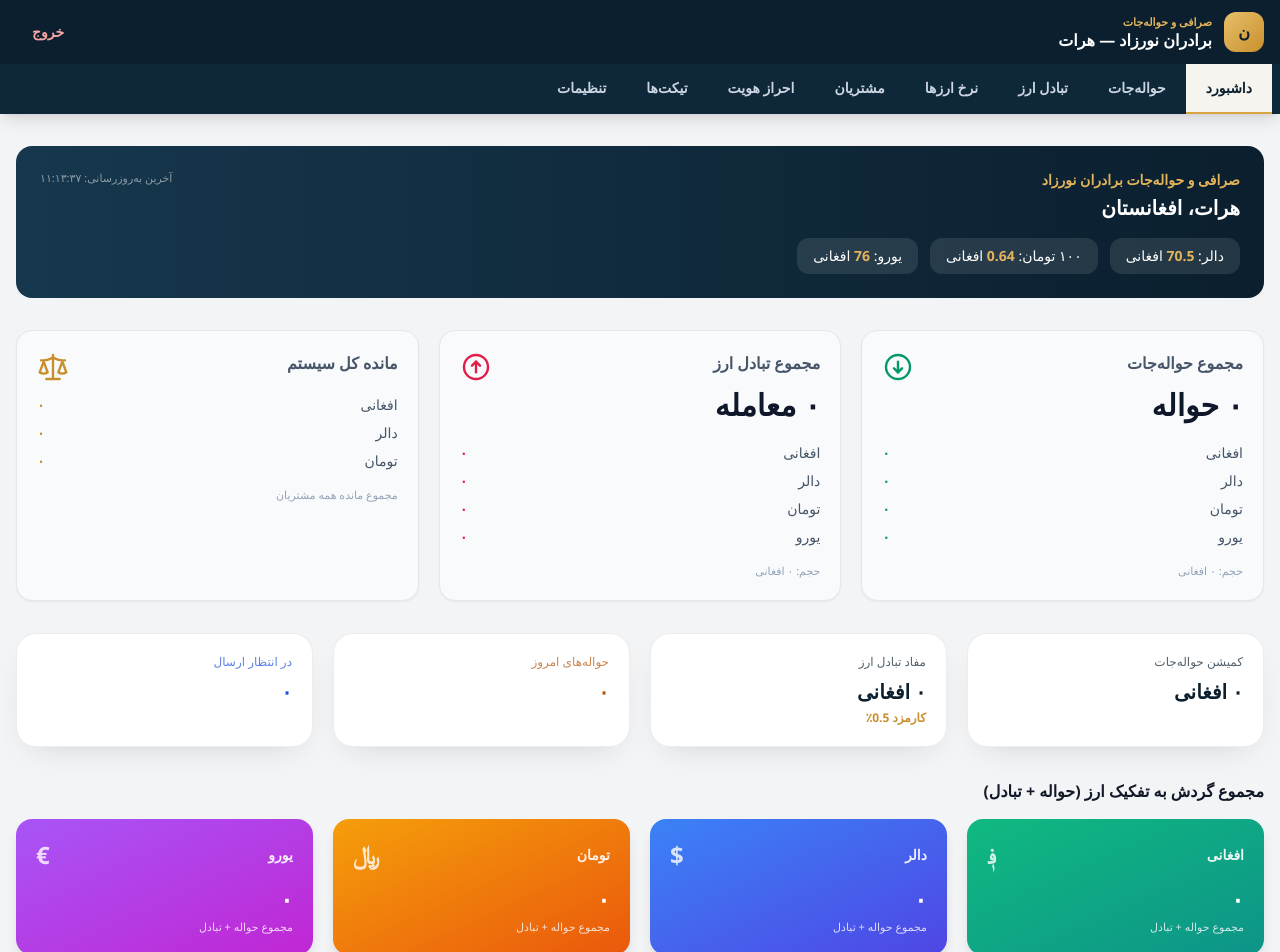
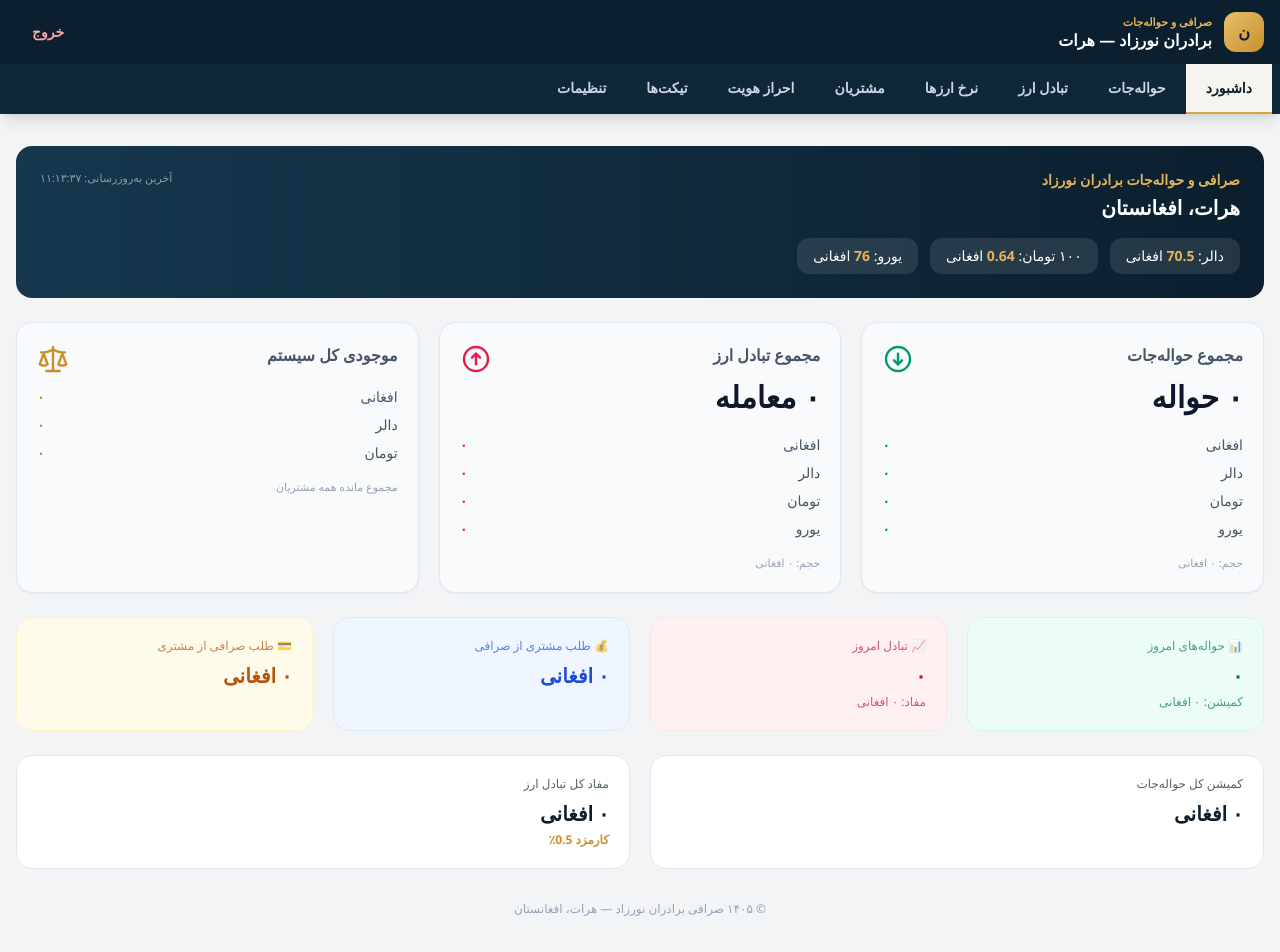
Before and after one commit to nasirahmadrahmati19-hue/exchange-admin, a Next.js app: page /dashboard in a window 1280 px wide. Shown: the top 952 px of the page. Built offline with nearby package versions, Linux system fonts and the light colour scheme; sample sign-in values are in the browser's storage; a small style sheet from the web is missing.

Commit message:
Refactor DashboardData and update calculations
Refactor DashboardData and related interfaces to include new fields for today's statistics and total debt/receivable. Update calculations in DashboardPage to reflect these changes.

```diff
--- a/app/dashboard/page.tsx
+++ b/app/dashboard/page.tsx
@@ -6,7 +6,7 @@ import { useCallback, useEffect, useState } from "react";
    انواع داده (Types)
    ========================================================================== */
 
-type CurCode = "AFN" | "USD" | "IRT" | "EUR"; // افغانی، دالر، تومان، یورو
+type CurCode = "AFN" | "USD" | "IRT" | "EUR";
 
 interface Hawala {
   id: string | number;
@@ -16,8 +16,8 @@ interface Hawala {
   result: number;
   fee?: number;
   status?: string;
-  date?: string;      // تاریخ نمایشی (fa-IR)
-  createdAt?: number;  // timestamp (اختیاری، برای مرتب‌سازی دقیق)
+  date?: string;
+  createdAt?: number;
   sender?: string;
   receiver?: string;
   fromCity?: string;
@@ -25,38 +25,61 @@ interface Hawala {
 }
 
 interface Trade {
+  id?: string | number;
   amount: number;
   currency: string;
   afnValue: number;
+  type?: string; // "deposit" | "withdraw" | "exchange" | "account-transfer"
+  status?: string;
+  date?: string;
+  createdAt?: number;
+  customer?: string;
+  description?: string;
 }
 
 interface UserAccount {
+  id?: string | number;
+  name: string;
   balance?: number;
   balances?: { AFN?: number; USD?: number; IRR?: number };
+  phone?: string;
+  telegram?: string;
 }
 
 interface Rates {
   usd: string;
   eur: string;
-  toman: string; // نرخ به ازای هر ۱۰۰ تومان
+  toman: string;
 }
 
 interface DashboardData {
+  // مجموع حواله‌ها
   hawalaCount: number;
   hawalaVolume: number;
   hawalaTotals: Record<CurCode, number>;
+  hawalaFee: number;
+
+  // مجموع تبادل ارز
   tradeCount: number;
   tradeVolume: number;
   tradeTotals: Record<CurCode, number>;
-  turnover: Record<CurCode, number>; // حواله + تبادل
+  tradeProfit: number;
+
+  // امروز
+  todayHawalaCount: number;
+  todayHawalaFee: number;
+  todayTradeCount: number;
+  todayTradeProfit: number;
+
+  // موجودی کل سیستم
   accounts: { AFN: number; USD: number; IRR: number };
-  totalFee: number;
-  tradeProfit: number;
-  pending: number;
-  today: number;
+
+  // طلب‌ها
+  totalDebt: number; // طلب مشتری از صرافی
+  totalReceivable: number; // طلب صرافی از مشتری
+
   rates: Rates;
   commission: string;
-  latest: Hawala[];
   lastUpdated: Date | null;
 }
 
@@ -66,28 +89,25 @@ const EMPTY_DATA: DashboardData = {
   hawalaCount: 0,
   hawalaVolume: 0,
   hawalaTotals: { ...EMPTY_TOTALS },
+  hawalaFee: 0,
   tradeCount: 0,
   tradeVolume: 0,
   tradeTotals: { ...EMPTY_TOTALS },
-  turnover: { ...EMPTY_TOTALS },
+  tradeProfit: 0,
+  todayHawalaCount: 0,
+  todayHawalaFee: 0,
+  todayTradeCount: 0,
+  todayTradeProfit: 0,
   accounts: { AFN: 0, USD: 0, IRR: 0 },
-  totalFee: 0,
-  tradeProfit: 0,
-  pending: 0,
-  today: 0,
+  totalDebt: 0,
+  totalReceivable: 0,
   rates: { usd: "70.5", eur: "76", toman: "0.64" },
   commission: "0.5",
-  latest: [],
   lastUpdated: null,
 };
 
 const PENDING_STATUSES = ["در انتظار", "در حال انتظار", "در حال ارسال", "معلق"];
 
-/* ==========================================================================
-   نگاشت املاهای مختلف نام ارز به یک کد یکتا
-   قبلاً «دالر» و «دلار» به‌صورت ناسازگار چک می‌شدند و باعث گم شدن بی‌صدای
-   مبالغ در جمع «گردش به تفکیک ارز» می‌شدند. اینجا همه‌چیز یک‌بار نرمال می‌شود.
-   ========================================================================== */
 const CUR_ALIASES: Record<string, CurCode> = {
   "افغانی": "AFN",
   "افغانی ": "AFN",
@@ -104,17 +124,18 @@ const CUR_LABEL: Record<CurCode, string> = {
   EUR: "یورو",
 };
 
+const CUR_SYMBOL: Record<CurCode, string> = {
+  AFN: "؋",
+  USD: "$",
+  IRT: "﷼",
+  EUR: "€",
+};
+
 function normalizeCur(name: string | undefined | null): CurCode | null {
   if (!name) return null;
   return CUR_ALIASES[name.trim()] ?? null;
 }
 
-/* ==========================================================================
-   تبدیل مبلغ به افغانی
-   نکته‌ی مهم: نرخ تومان در این سیستم به‌ازای هر «۱۰۰ تومان» ثبت می‌شود
-   (همان‌طور که در بنر نرخ روز نمایش داده می‌شود). نسخه‌ی قبلی کد به اشتباه
-   بر ۱۰۰۰ تقسیم می‌کرد که حجم معاملات تومانی را ۱۰ برابر کمتر محاسبه می‌کرد.
-   ========================================================================== */
 function toAFN(amount: number, curCode: CurCode | null, rates: Rates): number {
   if (!curCode || !Number.isFinite(amount)) return 0;
   switch (curCode) {
@@ -135,23 +156,9 @@ function safeParse<T>(key: string, fallback: T): { value: T; error: string | nul
     if (!raw) return { value: fallback, error: null };
     return { value: JSON.parse(raw) as T, error: null };
   } catch {
-    return { value: fallback, error: `داده ${key} در حافظه محلی خراب است و نادیده گرفته شد.` };
+    return { value: fallback, error: `داده ${key} در حافظه محلی خراب است.` };
   }
 }
-
-/** جدیدترین حواله‌ها را برمی‌گرداند؛ در صورت وجود createdAt دقیق مرتب می‌کند،
- *  در غیر این صورت فرض می‌شود آخرین آیتم‌های آرایه جدیدترین‌اند. */
-function getLatest(hawala: Hawala[], count: number): Hawala[] {
-  const hasTimestamps = hawala.some((h) => typeof h.createdAt === "number");
-  const sorted = hasTimestamps
-    ? [...hawala].sort((a, b) => (b.createdAt ?? 0) - (a.createdAt ?? 0))
-    : [...hawala].reverse();
-  return sorted.slice(0, count);
-}
-
-/* ==========================================================================
-   کامپوننت اصلی
-   ========================================================================== */
 
 export default function DashboardPage() {
   const [d, setD] = useState<DashboardData>(EMPTY_DATA);
@@ -173,65 +180,96 @@ export default function DashboardPage() {
 
     const hawalaTotals: Record<CurCode, number> = { ...EMPTY_TOTALS };
     const tradeTotals: Record<CurCode, number> = { ...EMPTY_TOTALS };
-    const turnover: Record<CurCode, number> = { ...EMPTY_TOTALS };
 
-    let hawalaVolume = 0, totalFee = 0, pending = 0, today = 0;
+    let hawalaVolume = 0, hawalaFee = 0;
+    let tradeVolume = 0, tradeProfit = 0;
+    let todayHawalaCount = 0, todayHawalaFee = 0;
+    let todayTradeCount = 0, todayTradeProfit = 0;
+
     const todayStr = new Date().toLocaleDateString("fa-IR");
 
+    // محاسبه حواله‌ها
     for (const x of h) {
       const amt = Number(x.amount || 0);
       const payCode = normalizeCur(x.payCur);
-      const getCode = normalizeCur(x.getCur);
+      const fee = Number(x.fee || 0);
 
       if (payCode) {
         hawalaTotals[payCode] += amt;
-        turnover[payCode] += amt;
       }
       hawalaVolume += toAFN(amt, payCode, rates);
-      totalFee += Number(x.fee || 0);
-      if (getCode) turnover[getCode] += Number(x.result || 0);
+      hawalaFee += fee;
 
-      if (x.status && PENDING_STATUSES.includes(x.status)) pending++;
-      if (x.date === todayStr) today++;
+      // حواله‌های امروز
+      if (x.date === todayStr) {
+        todayHawalaCount++;
+        todayHawalaFee += fee;
+      }
     }
 
-    let tradeVolume = 0, tradeProfit = 0;
+    // محاسبه تبادل ارز
     for (const x of t) {
       const amt = Number(x.amount || 0);
       const code = normalizeCur(x.currency);
       if (code) {
         tradeTotals[code] += amt;
-        turnover[code] += amt;
       }
       const v = Number(x.afnValue || 0);
       tradeVolume += v;
       tradeProfit += v * commissionRate;
+
+      // تبادل‌های امروز
+      if (x.date === todayStr) {
+        todayTradeCount++;
+        todayTradeProfit += v * commissionRate;
+      }
     }
 
+    // محاسبه موجودی و طلب‌ها
     const accounts = { AFN: 0, USD: 0, IRR: 0 };
+    let totalDebt = 0; // طلب مشتری از صرافی (موجودی مثبت)
+    let totalReceivable = 0; // طلب صرافی از مشتری (موجودی منفی)
+
     for (const x of u) {
       const b = x.balances || { AFN: Number(x.balance || 0), USD: 0, IRR: 0 };
-      accounts.AFN += b.AFN || 0;
-      accounts.USD += b.USD || 0;
-      accounts.IRR += b.IRR || 0;
+      const afnBalance = b.AFN || 0;
+      const usdBalance = b.USD || 0;
+      const irrBalance = b.IRR || 0;
+
+      accounts.AFN += afnBalance;
+      accounts.USD += usdBalance;
+      accounts.IRR += irrBalance;
+
+      // محاسبه طلب‌ها به افغانی
+      const afnValue = afnBalance +
+                       (usdBalance * Number(rates.usd || 0)) +
+                       ((irrBalance / 100) * Number(rates.toman || 0));
+
+      if (afnValue > 0) {
+        totalDebt += afnValue; // مشتری از صرافی طلب دارد
+      } else if (afnValue < 0) {
+        totalReceivable += Math.abs(afnValue); // صرافی از مشتری طلب دارد
+      }
     }
 
     setD({
       hawalaCount: h.length,
       hawalaVolume,
       hawalaTotals,
+      hawalaFee,
       tradeCount: t.length,
       tradeVolume,
       tradeTotals,
-      turnover,
+      tradeProfit,
+      todayHawalaCount,
+      todayHawalaFee,
+      todayTradeCount,
+      todayTradeProfit,
       accounts,
-      totalFee,
-      tradeProfit,
-      pending,
-      today,
+      totalDebt,
+      totalReceivable,
       rates,
       commission,
-      latest: getLatest(h, 4),
       lastUpdated: new Date(),
     });
     setErrors(collectedErrors);
@@ -239,7 +277,6 @@ export default function DashboardPage() {
 
   useEffect(() => {
     load();
-    // به‌روزرسانی خودکار: هنگام تغییر در همین تب (رویداد سفارشی) و تب‌های دیگر (storage)
     const onStorage = () => load();
     const onCustom = () => load();
     window.addEventListener("storage", onStorage);
@@ -254,15 +291,8 @@ export default function DashboardPage() {
 
   const fa = (n: number) => (Number.isFinite(n) ? n : 0).toLocaleString("fa-IR", { maximumFractionDigits: 0 });
 
-  const turnoverCards: { code: CurCode; symbol: string; color: string }[] = [
-    { code: "AFN", symbol: "؋", color: "from-emerald-500 to-teal-600" },
-    { code: "USD", symbol: "$", color: "from-blue-500 to-indigo-600" },
-    { code: "IRT", symbol: "﷼", color: "from-amber-500 to-orange-600" },
-    { code: "EUR", symbol: "€", color: "from-purple-500 to-fuchsia-600" },
-  ];
-
   return (
-    <div className="space-y-8">
+    <div className="space-y-6">
       {/* بنر نرخ روز */}
       <div className="rounded-2xl bg-gradient-to-l from-[#0b1f2e] to-[#16374d] text-white p-6">
         <div className="flex flex-wrap items-start justify-between gap-2">
@@ -283,7 +313,7 @@ export default function DashboardPage() {
         </div>
       </div>
 
-      {/* هشدار خرابی داده — قبلاً این خطاها بی‌صدا نادیده گرفته می‌شدند */}
+      {/* خطاها */}
       {errors.length > 0 && (
         <div className="rounded-xl bg-rose-50 border border-rose-200 p-4 text-sm text-rose-700">
           <p className="font-bold mb-1">برخی داده‌ها قابل خواندن نبودند:</p>
@@ -293,7 +323,7 @@ export default function DashboardPage() {
         </div>
       )}
 
-      {/* سه کارت اصلی — شامل تعداد، حجم و تفکیک ارز، بدون تکرار در جای دیگر */}
+      {/* سه کارت اصلی */}
       <div className="grid grid-cols-1 md:grid-cols-3 gap-5">
         <KpiCard
           title="مجموع حواله‌جات"
@@ -314,7 +344,7 @@ export default function DashboardPage() {
           icon={<ExchangeIcon />}
         />
         <KpiCard
-          title="مانده کل سیستم"
+          title="موجودی کل سیستم"
           value={null}
           sub="مجموع مانده همه مشتریان"
           accent="amber"
@@ -325,66 +355,52 @@ export default function DashboardPage() {
         />
       </div>
 
-      {/* ردیف شاخص‌های کسب‌وکار — کمیشن، مفاد، وضعیت امروز؛ بدون تکرار تعداد/حجم بالا */}
+      {/* آمار امروز و طلب‌ها */}
       <div className="grid grid-cols-1 sm:grid-cols-2 lg:grid-cols-4 gap-5">
-        <StatChip label="کمیشن حواله‌جات" value={fa(d.totalFee) + " افغانی"} tone="slate" />
-        <StatChip label="مفاد تبادل ارز" value={fa(d.tradeProfit) + " افغانی"} tone="slate" note={`کارمزد ${d.commission}٪`} />
-        <StatChip label="حواله‌های امروز" value={fa(d.today)} tone="amber" />
-        <StatChip label="در انتظار ارسال" value={fa(d.pending)} tone="blue" />
+        <StatChip
+          label="📊 حواله‌های امروز"
+          value={fa(d.todayHawalaCount)}
+          sub={"کمیشن: " + fa(d.todayHawalaFee) + " افغانی"}
+          tone="emerald"
+        />
+        <StatChip
+          label="📈 تبادل امروز"
+          value={fa(d.todayTradeCount)}
+          sub={"مفاد: " + fa(d.todayTradeProfit) + " افغانی"}
+          tone="rose"
+        />
+        <StatChip
+          label="💰 طلب مشتری از صرافی"
+          value={fa(d.totalDebt) + " افغانی"}
+          tone="blue"
+        />
+        <StatChip
+          label="💳 طلب صرافی از مشتری"
+          value={fa(d.totalReceivable) + " افغانی"}
+          tone="amber"
+        />
       </div>
 
-      {/* گردش به تفکیک ارز (حواله + تبادل) */}
-      <div>
-        <h3 className="font-extrabold mb-4">مجموع گردش به تفکیک ارز (حواله + تبادل)</h3>
-        <div className="grid grid-cols-1 sm:grid-cols-2 lg:grid-cols-4 gap-5">
-          {turnoverCards.map((c) => (
-            <div key={c.code} className={`rounded-2xl bg-gradient-to-br ${c.color} p-5 text-white shadow-lg`}>
-              <div className="flex items-center justify-between">
-                <span className="text-sm font-bold opacity-90">{CUR_LABEL[c.code]}</span>
-                <span className="text-2xl font-extrabold opacity-80">{c.symbol}</span>
-              </div>
-              <p className="text-2xl font-extrabold mt-3">{fa(d.turnover[c.code] || 0)}</p>
-              <p className="text-[11px] opacity-80 mt-1">مجموع حواله + تبادل</p>
-            </div>
-          ))}
-        </div>
-      </div>
-
-      {/* آخرین حواله‌ها */}
-      <div className="card p-6">
-        <h3 className="font-extrabold mb-6">آخرین حواله‌ها</h3>
-        {d.latest.length === 0 ? (
-          <p className="text-sm text-slate-400 text-center py-8">هنوز حواله‌ای ثبت نشده است</p>
-        ) : (
-          <div className="space-y-3">
-            {d.latest.map((h) => (
-              <div key={h.id} className="flex items-center justify-between p-3 rounded-xl border border-slate-100">
-                <div className="flex items-center gap-3">
-                  <div className="w-10 h-10 rounded-xl bg-[#0b1f2e] text-[#e3b45c] flex items-center justify-center font-bold text-sm shrink-0">
-                    {h.sender ? h.sender.charAt(0) : "-"}
-                  </div>
-                  <div>
-                    <p className="font-bold text-sm">{h.sender} ← {h.receiver}</p>
-                    <p className="text-xs text-slate-500">{h.fromCity} به {h.toCity}</p>
-                  </div>
-                </div>
-                <div className="text-right">
-                  <p className="font-bold text-sm text-[#c98f2d]">
-                    {Number(h.result || 0).toLocaleString("fa-IR")} {h.getCur}
-                  </p>
-                  <p className="text-xs text-slate-500">{h.status}</p>
-                </div>
-              </div>
-            ))}
-          </div>
-        )}
+      {/* کمیشن کل و مفاد کل */}
+      <div className="grid grid-cols-1 sm:grid-cols-2 gap-5">
+        <StatChip
+          label="کمیشن کل حواله‌جات"
+          value={fa(d.hawalaFee) + " افغانی"}
+          tone="slate"
+        />
+        <StatChip
+          label="مفاد کل تبادل ارز"
+          value={fa(d.tradeProfit) + " افغانی"}
+          tone="slate"
+          note={`کارمزد ${d.commission}٪`}
+        />
       </div>
     </div>
   );
 }
 
 /* ==========================================================================
-   کامپوننت‌های کمکی — برای حذف تکرار سه‌بارهٔ JSX کارت‌های ارزی
+   کامپوننت‌های کمکی
    ========================================================================== */
 
 const ACCENT_MAP: Record<string, string> = {
@@ -434,17 +450,26 @@ function KpiCard({
 }
 
 function StatChip({
-  label, value, tone, note,
-}: { label: string; value: string | number; tone: "slate" | "amber" | "blue"; note?: string }) {
+  label, value, sub, tone, note,
+}: {
+  label: string;
+  value: string | number;
+  sub?: string;
+  tone: "slate" | "emerald" | "rose" | "amber" | "blue";
+  note?: string
+}) {
   const toneMap = {
     slate: "bg-white border-slate-200 text-[#0b1f2e]",
+    emerald: "bg-emerald-50 border-emerald-100 text-emerald-700",
+    rose: "bg-rose-50 border-rose-100 text-rose-700",
     amber: "bg-amber-50 border-amber-100 text-amber-700",
     blue: "bg-blue-50 border-blue-100 text-blue-700",
   } as const;
   return (
-    <div className={`card rounded-2xl border p-5 ${toneMap[tone]}`}>
+    <div className={`rounded-2xl border p-5 ${toneMap[tone]}`}>
       <p className="text-xs mb-2 opacity-70">{label}</p>
       <p className="text-xl font-extrabold">{value}</p>
+      {sub && <p className="text-xs mt-1 opacity-70">{sub}</p>}
       {note && <p className="text-xs font-bold mt-1 text-[#c98f2d]">{note}</p>}
     </div>
   );
```
